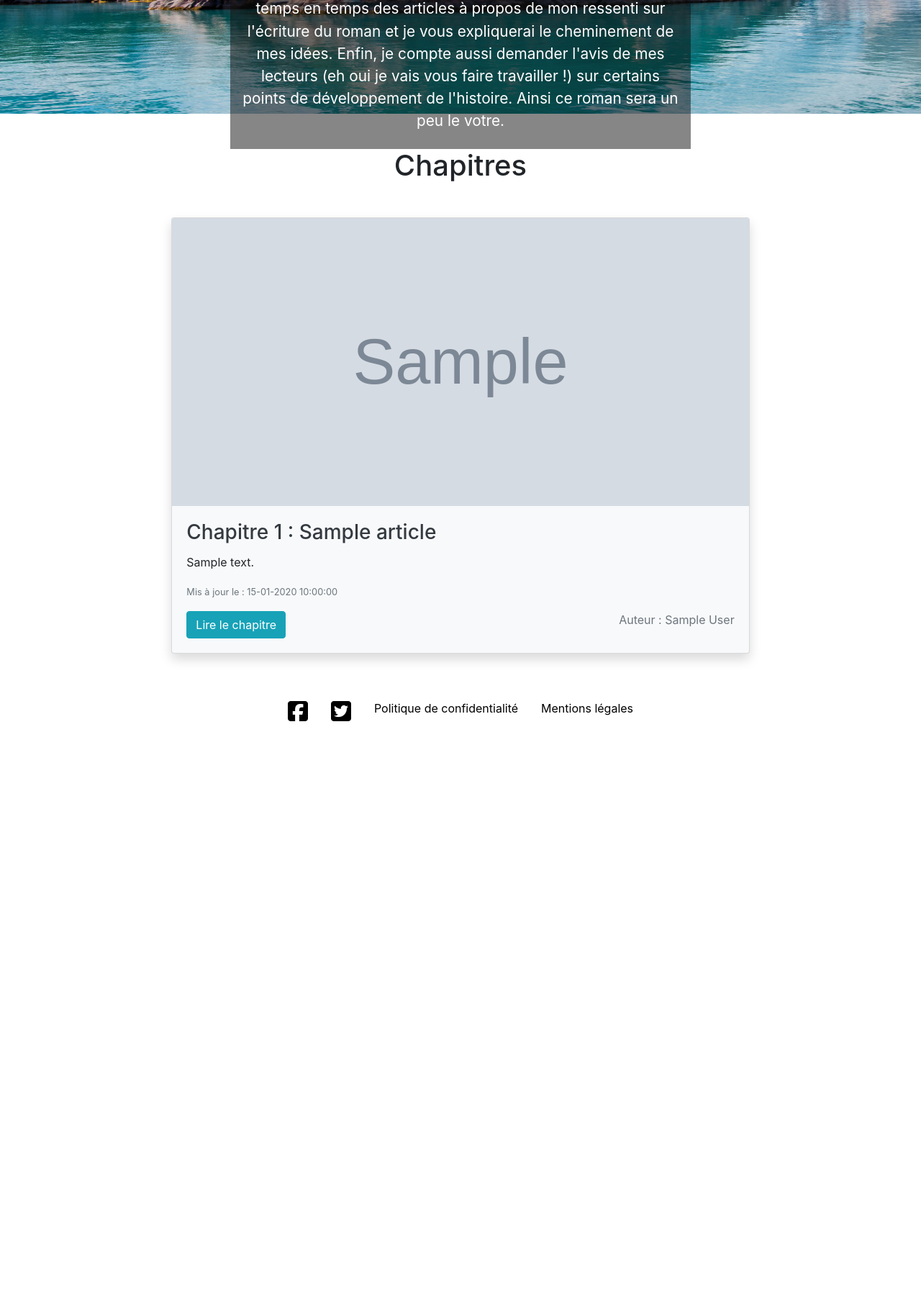
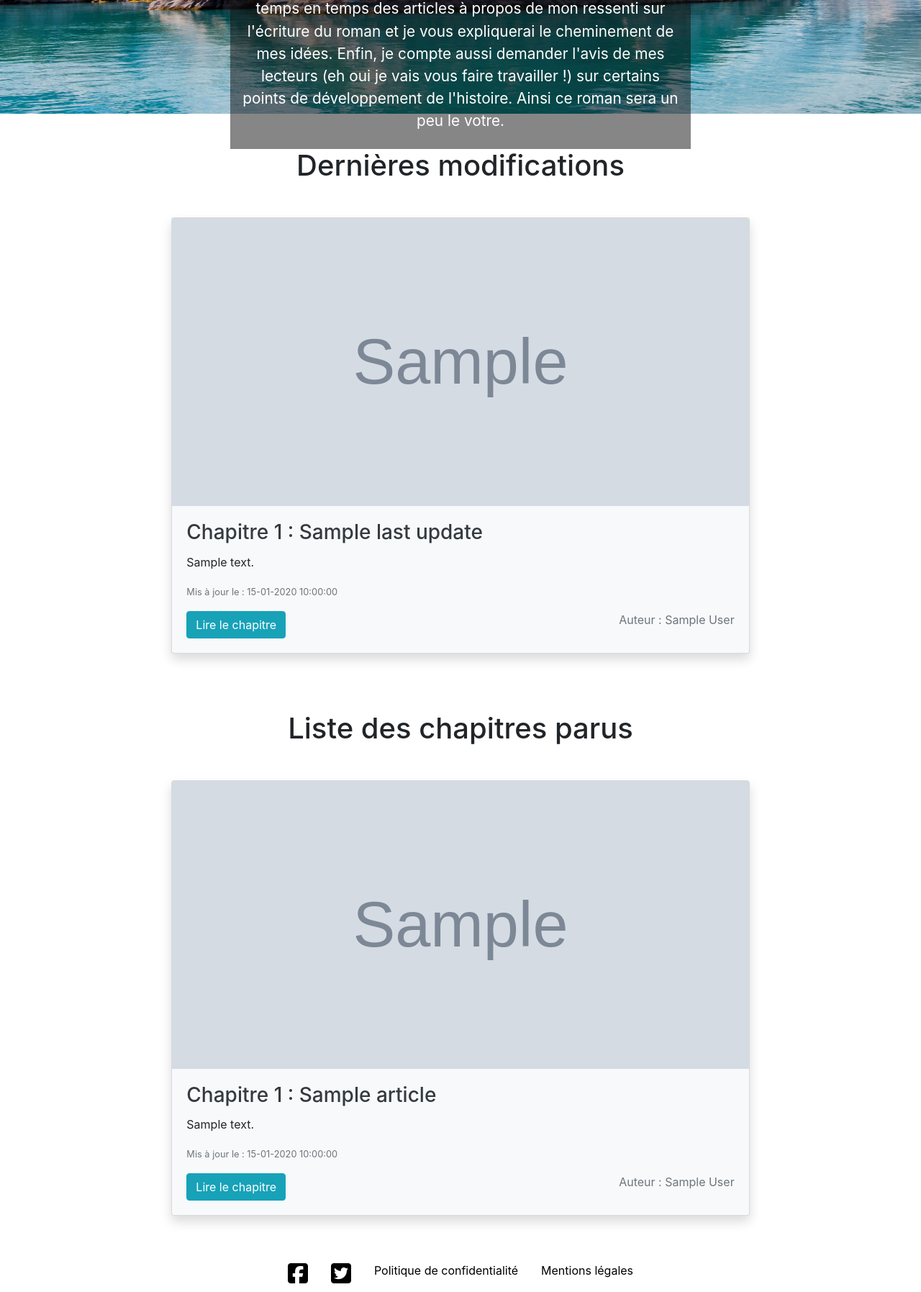
Before and after one commit to BenMonteiro/Blog_Jean_Forteroche, a PHP site: template src/Views/Frontend/Pages/home.twig in a window 1280 px wide. Shown: the part 397-2192 px from the top of the page at 72% size. Before the commit the page ends 1399 px from the top, so only its background shows below. Run offline with PHP 8.4, Linux system fonts and the light colour scheme; the template is opened without the code that fills it: most values are stand-ins (such as "Sample title", 1, 10 or a date in 2020); grey boxes marked "Sample" are stand-in pictures; some libraries are stand-ins or nearby versions.

Commit message:
Ajout d'une section affichant les articles récemment modifiés sur l'acceuil coté client

```diff
--- a/src/Models/ArticleManager.php
+++ b/src/Models/ArticleManager.php
@@ -5,6 +5,11 @@ class ArticleManager extends Manager
 {
     const TABLE_NAME = 'article';
 
+    public static function findLastUpdates()
+    {
+        $req = static::$bdd->query('SELECT * FROM article WHERE date_of_update IS NOT NULL ORDER BY date_of_update DESC LIMIT 0, 3');
+        return $req->fetchAll(PDO::FETCH_ASSOC);
+    }
     /**
      * Add a new article to the database
      */
--- a/src/Views/Backend/Templates/_menu.twig
+++ b/src/Views/Backend/Templates/_menu.twig
@@ -13,8 +13,8 @@
             <li class="nav-item dropdown">
                 <a class="nav-link dropdown-toggle" href="#" id="dropdownId" data-toggle="dropdown" aria-haspopup="true" aria-expanded="false">Articles</a>
                 <div class="dropdown-menu" aria-labelledby="dropdownId">
-                    <a class="dropdown-item" href="/ArticleAdmin/addArticleForm">Ajouter</a>
-                    <a class="dropdown-item" href="/ArticleAdmin/manageArticle">Gérer</a>
+                    <a class="dropdown-item" href="/ArticleAdmin/addArticleForm">Ajouter un article</a>
+                    <a class="dropdown-item" href="/ArticleAdmin/manageArticle">Gérer les articles</a>
                 </div>
             </li>
 
--- a/src/Views/Frontend/Pages/home.twig
+++ b/src/Views/Frontend/Pages/home.twig
@@ -19,8 +19,26 @@
         </div>
     </div>
 
-    <section class=" mt-5 postsContainer container-fluid">
-        <h1 class="text-center my-5">Chapitres</h1>
+    <section id="lastModifications" class=" mt-5 postsContainer container-fluid">
+        <h1 class="text-center my-5">Dernières modifications</h1>
+        {% for update in lastUpdates %}
+            <div class=" offset-2 col-8 mt-3 pb-3">
+                <article class="card shadow bg-light mb-3">
+                    <img src="{{ update.image_url }}" class="card-img-top" alt="{{ update.alt_image }}">
+                    <div class="card-body">
+                        <h3 class="card-title text-dark">Chapitre {{update.id}} : {{ update.title }}</h3>
+                        <p class="card-text ">{{ update.chapter_description }}</p>
+                        <p class="card-text"><small class="text-muted">Mis à jour le : {{ update.date_of_update|date("d-m-Y H:i:s")}}</small></p>
+                        <p class="card-text float-right text-muted mb-0">Auteur : {{ author }}</p>
+                        <a href="/article/article?id={{ update.id }}" class="btn btn-info">Lire le chapitre</a>
+                    </div>
+                </article>
+            </div>
+        {% endfor %}
+    </section>
+
+    <section id="chapters" class=" mt-5 postsContainer container-fluid">
+        <h1 class="text-center my-5">Liste des chapitres parus</h1>
         {% for article in articleList %}
             <div class=" offset-2 col-8 mt-3 pb-3">
                 <article class="card shadow bg-light mb-3">
--- a/src/controllers/BlogController.php
+++ b/src/controllers/BlogController.php
@@ -23,13 +23,14 @@ class BlogController extends DefaultController
 
     public function home()
     {
+        $lastUpdates = ArticleManager::findLastUpdates();
         foreach ($this->articleList as $article) {
 
             $author_id = $article['user_id'];
             $author = UserManager::findOneById($author_id);
         }
 
-        $this->renderView('home.twig', ['articleList' => $this->articleList, 'author' => $author['name']]);
+        $this->renderView('home.twig', ['articleList' => $this->articleList, 'lastUpdates' => $lastUpdates, 'author' => $author['name']]);
     }
 
     public function author()
```
